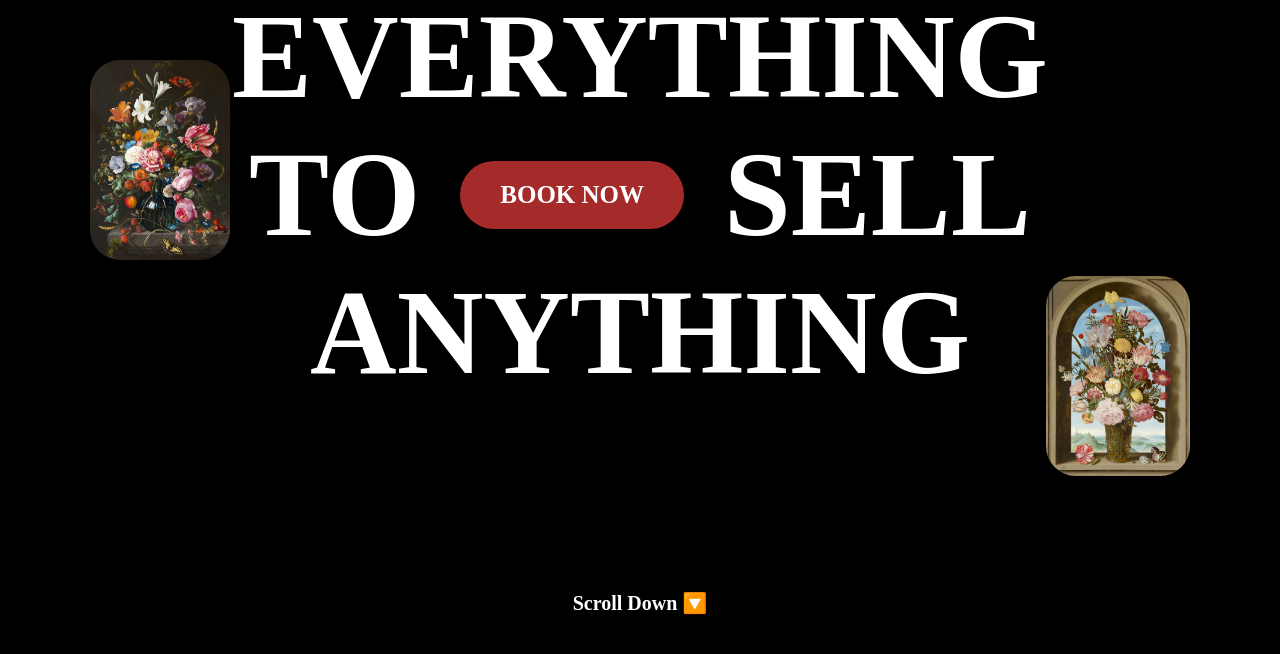
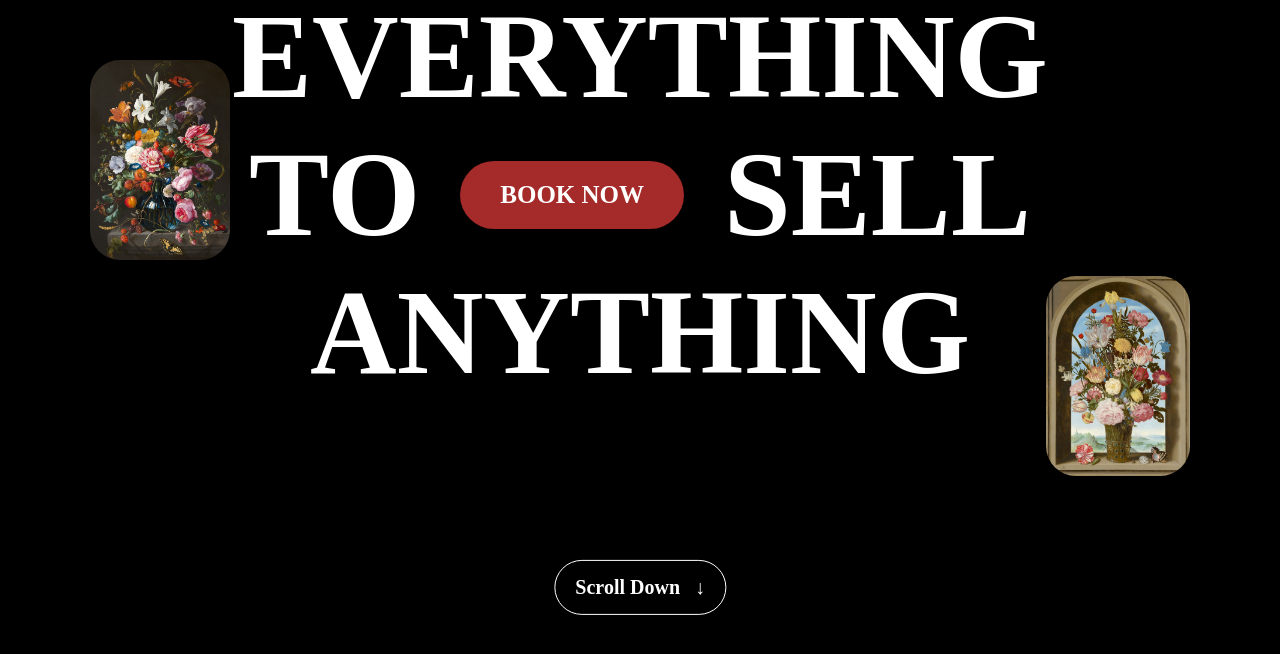
Before and after one commit to jaseellalu1234/GSAP-ANIMATED-WEBSITE, a plain HTML site: page index.html in a window 1280 px wide. Both pictures are taken after a click on the button "GET STARTED". Shown: the part 132-786 px from the top of the page. Drawn offline with nearby package versions, Linux system fonts and the light colour scheme.

Commit message:
Some Design Changes

```diff
--- a/index.html
+++ b/index.html
@@ -29,7 +29,7 @@
         <h1>Anything</h1>
         <img id="left-img" src="Image-one.avif" alt="">
         <img id="right-img" src="Image-two.avif" alt="">
-        <h5 id="scroll-down">Scroll Down 🔽</h5>
+        <h5 id="scroll-down">Scroll Down &nbsp; ↓</h5>
     </div>
 
 
--- a/style.css
+++ b/style.css
@@ -71,6 +71,7 @@ body {
     border-radius: 50px;
     margin: 0 40px;
     text-align: center;
+    cursor: pointer;
 }
 
 #main #left-img {
@@ -95,4 +96,13 @@ h5 {
     left: 50%;
     transform: translate(-50%, 0);
     font-size: 20px;
+    border: 1px solid #fff;
+    padding: 15px 20px;
+    border-radius: 50px;
 }
+
+h5:hover {
+    color: #000;
+    background-color: #fff;
+    cursor: pointer;
+}
```
